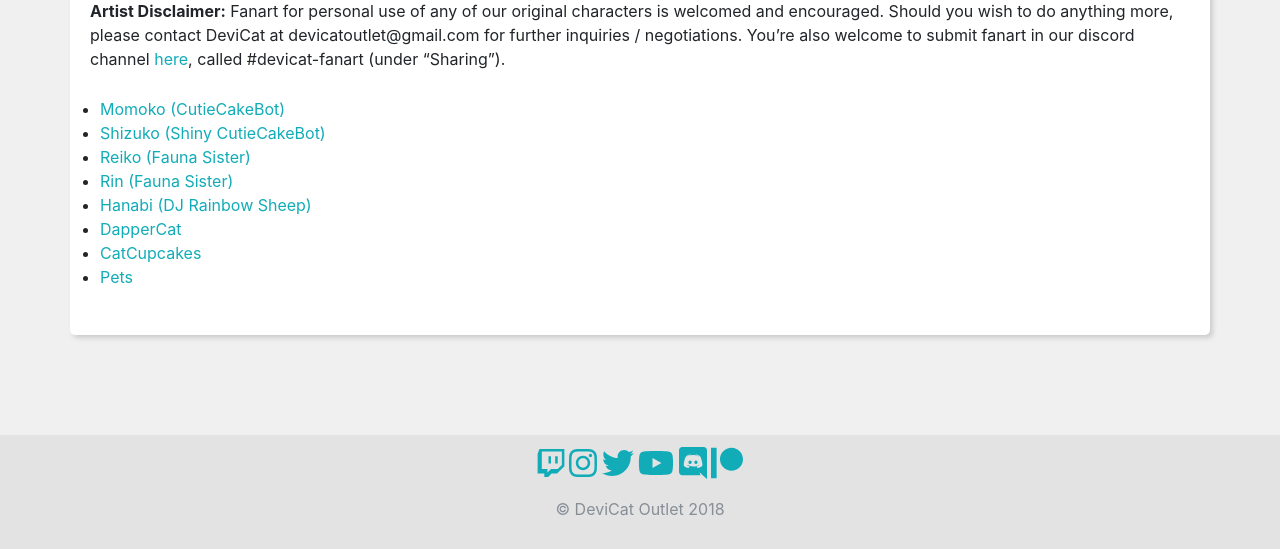
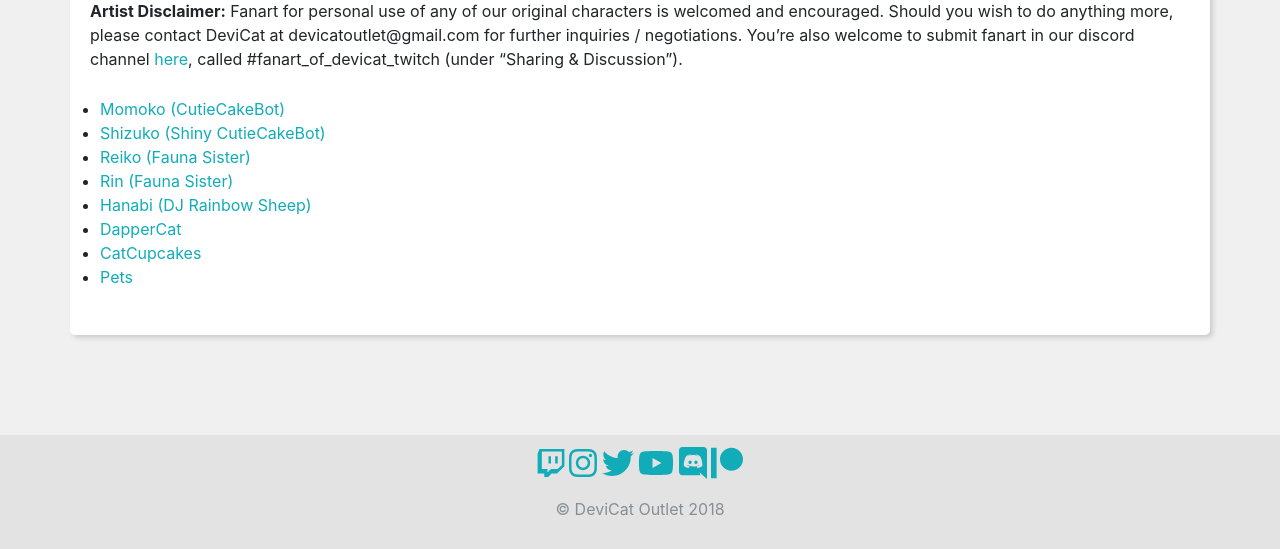
Before and after one commit to DeviCatOutlet/devicatoutlet.github.io, a Jekyll site: the page built from characters.md, in a window 1280 px wide and 1343 px high. Shown: the part 794-1343 px from the top of the window. Built offline with Jekyll 4.4.1, drawn with Linux system fonts in a browser that asks for light colours; nearby versions of some CDN libraries; our own code applies the rules of GitHub Pages for plain Markdown files.

Commit message:
Update characters page
Change description to "fanart_of_devicat_twitch"

```diff
--- a/characters.md
+++ b/characters.md
@@ -9,7 +9,7 @@ characters is welcomed and encouraged. Should you wish to do anything
 more, please contact DeviCat at devicatoutlet@gmail.com for further
 inquiries / negotiations. You’re also welcome to submit fanart in our
 discord channel [here](https://discordapp.com/invite/devicat), called
-#devicat-fanart (under “Sharing”).
+#fanart_of_devicat_twitch (under “Sharing & Discussion”).
 
 * [Momoko (CutieCakeBot)](momoko)
 * [Shizuko (Shiny CutieCakeBot)](shizuko)
```
